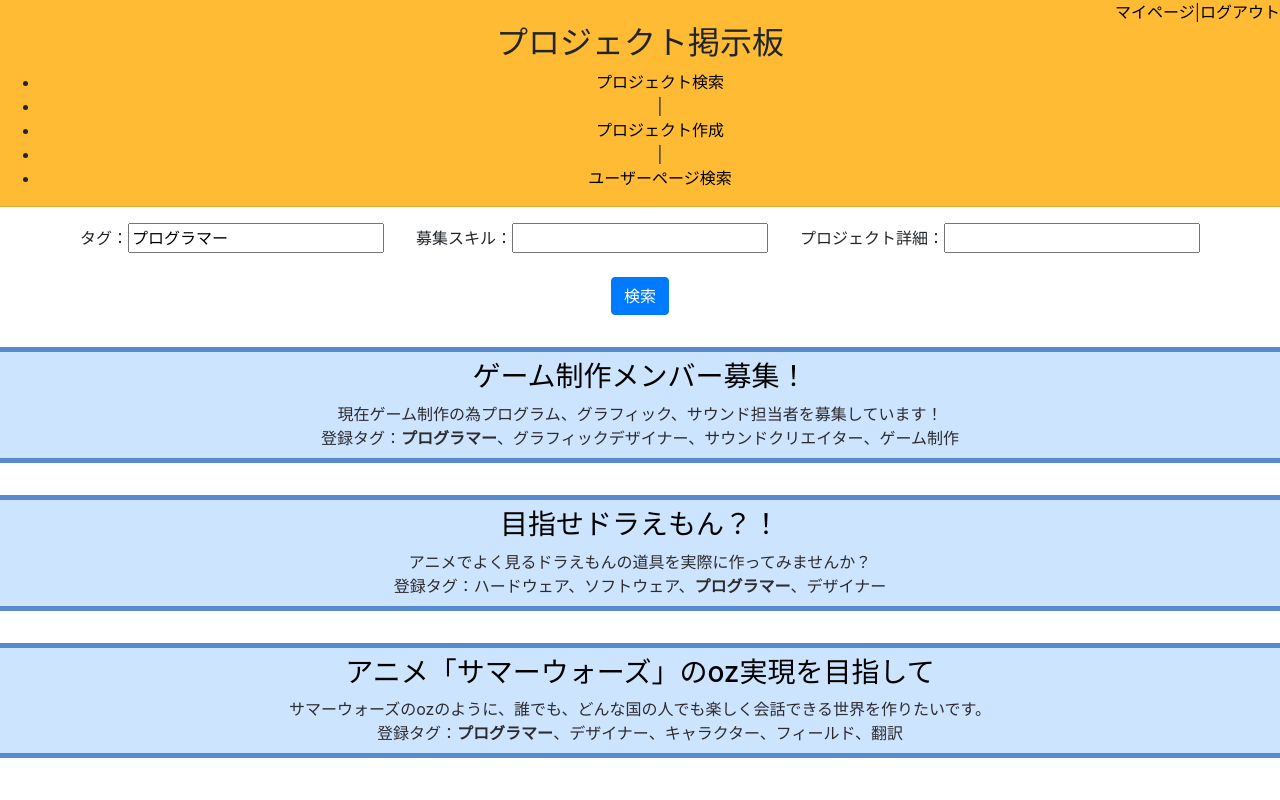
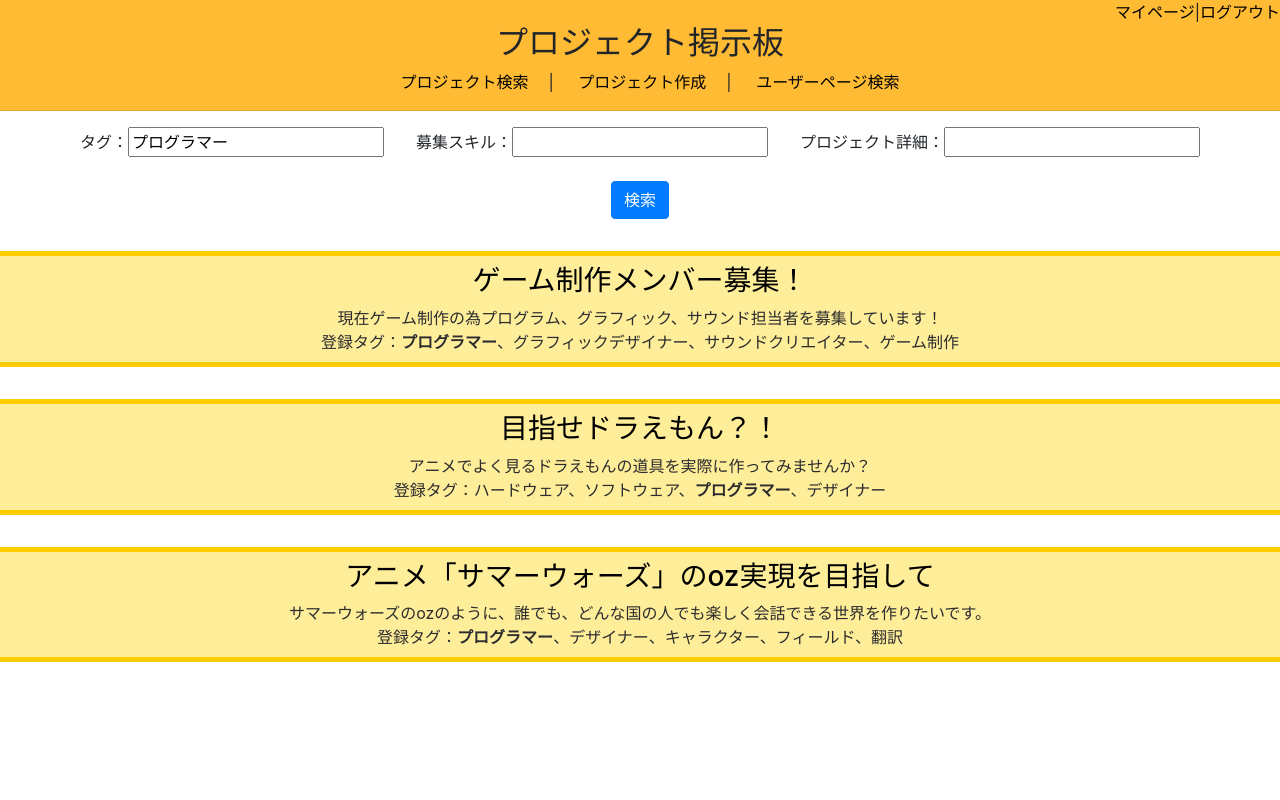
Before and after one commit to kd-team2E/Co-creation-board, a PHP site: page /project.php in a window 1280 px wide. Run offline with PHP 8.4, Linux system fonts and the light colour scheme.

Commit message:
box4 color change

```diff
--- a/bootstrap/css/project.css
+++ b/bootstrap/css/project.css
@@ -1,83 +1,3 @@
-<<<<<<< HEAD:project.css
-.navi li {
-  display: inline;
-  list-style-type: none;
-  padding-right: 20px;
-}
-
-/* テーブルを常に画面中心に配置 */
-table {
-  margin: 0px auto 20px;
-}
-
-/* テーブルの枠線を灰色の1pxの直線とし、1本にまとめる */
-table, th, td {
-  border: 1px solid #C0C0C0;
-  border-collapse: collapse;
-}
-
-/* セル内の上下の余白を3px、左右の余白を10pxに */
-th, td {
-  padding: 3px 10px 3px 10px;
-}
-
-/* 未訪問リンクの文字色を黒にし、アンダーラインがつかないようにする */
-a:link{
-  color: #000000;
-  text-decoration: none;
-}
-
-/* 訪問済みのリンクの文字色を黒にし、アンダーラインがつかないようにする */
-a:visited{
-  color: #000000;
-  text-decoration: none;
-}
-
-/* リンクにカーソルが乗った場合の文字色をgrayにし、アンダーラインがつかないようにする */
-a:hover{
-  color: #808080;
-  text-decoration: none;
-}
-
-/* リンクがクリックされてから離されるまでの文字色をsilverにし、アンダーラインがつかないようにする */
-a:active{
-  color: #c0c0c0;
-  text-decoration: none;
-}
-
-/* body要素内の文字列をセンタリング */
-body {
-  text-align: center;
-}
-
-/*プロジェクト表示画面の上下枠線*/
-.box4{
-    padding: 8px 19px;
-    margin: 2em 0;
-    color: #000000;
-    background: #FFEEAA;
-    border-top: solid 5px #ffcc33;
-    border-bottom: solid 5px #FFCC33;
-}
-
-.box4 p {
-    margin: 0;
-    padding: 0;
-}
-
-.box1 {
-    padding: 0.5em 1em;
-    margin: 2em 0;
-    font-weight: bold;
-    border: solid 3px #000000;
-}
-
-.box1 p {
-    margin: 0;
-    padding: 0;
-}
-
-=======
 .navi li {
   display: inline;
   list-style-type: none;
@@ -134,9 +54,9 @@
     padding: 8px 19px;
     margin: 2em 0;
     color: #2c2c2f;
-    background: #cde4ff;
-    border-top: solid 5px #5989cf;
-    border-bottom: solid 5px #5989cf;
+    background: #FFee99;
+    border-top: solid 5px #ffcc00;
+    border-bottom: solid 5px #FFCC00;
 }
 
 .box4 p {
@@ -160,4 +80,3 @@
   width: 70px;
   height: 40px;
 }
->>>>>>> 6300584eb25e6294f33d271814a1373896fee6a6:bootstrap/css/project.css
```
